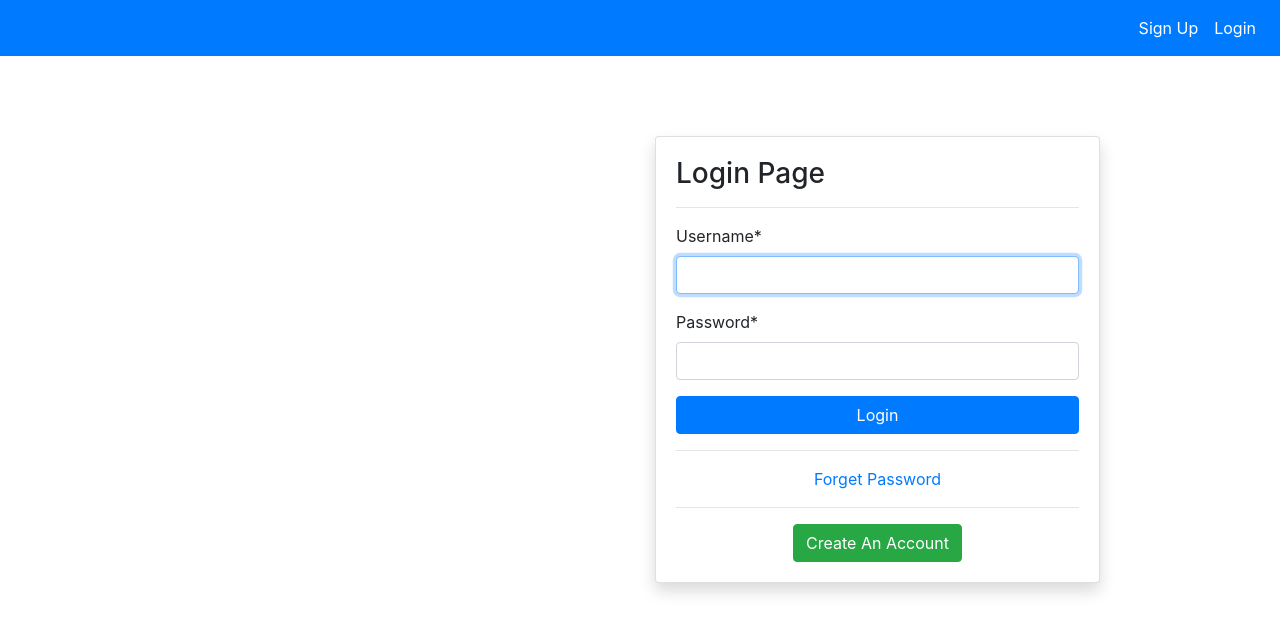
After one commit to fgit-24/Django-Blog-Project, a Django app: page /login/ in a window 1280 px wide. The commit adds this page. Shown: the top 633 px of the page. Run offline with Django 5.2, Linux system fonts and the light colour scheme; some libraries are stand-ins or nearby versions.

```diff
--- a/myproject/settings.py
+++ b/myproject/settings.py
@@ -126,6 +126,8 @@ CRISPY_TEMPLATE_PACK = "bootstrap4"
 # Static files (CSS, JavaScript, Images)
 # https://docs.djangoproject.com/en/5.1/howto/static-files/
 
+LOGIN_REDIRECT_URL = 'blog-index'
+
 STATIC_URL = 'static/'
 
 # Default primary key field type
--- a/templates/partials/nav.html
+++ b/templates/partials/nav.html
@@ -1,20 +1,30 @@
 <nav class="navbar navbar-expand-lg navbar-primary bg-primary fixed">
-    <div class="container">
-    <a class="navbar-brand text-white" href="#">Navbar</a>
+  {% if request.user.is_authenticated  %}
+  <div class="container">
+    <a class="navbar-brand text-white" href="#">Blog</a>
     <button class="navbar-toggler" type="button" data-toggle="collapse" data-target="#navbarSupportedContent" aria-controls="navbarSupportedContent" aria-expanded="false" aria-label="Toggle navigation">
       <span class="navbar-toggler-icon"></span>
     </button>
 
     <div class="collapse navbar-collapse" id="navbarSupportedContent">
-      <ul class="navbar-nav mr-auto">
+      <ul class="navbar-nav ml-auto">
         <li class="nav-item active">
-          <a class="nav-link text-white" href="#">Home <span class="sr-only">(current)</span></a>
+          <a class="nav-link text-white" href="#">Profile <span class="sr-only">(current)</span></a>
         </li>
         <li class="nav-item">
-          <a class="nav-link text-white" href="#">Link</a>
+          <a class="nav-link text-white" href="{% url 'users-logout' %}">Logout</a>
         </li>
       </ul>
-      </form>
+  {% else %}
+      <ul class="navbar-nav ml-auto">
+        <li class="nav-item active">
+          <a class="nav-link text-white" href="{% url 'users-sign-up' %}">Sign Up <span class="sr-only">(current)</span></a>
+        </li>
+        <li class="nav-item">
+          <a class="nav-link text-white" href="{% url 'users-login' %}">Login</a>
+        </li>
+      </ul>
     </div>
-    </div>
-  </nav>
+  </div>
+  {% endif %}
+</nav>
--- /dev/null
+++ b/templates/users/login.html
@@ -0,0 +1,30 @@
+{% extends 'partials/base.html' %}
+{% block title %}Login Page{% endblock %}
+{% load crispy_forms_tags %}
+{% block content %}
+<div class="container">
+    <div class="row mt-5 pt-3">
+        <div class="col-md-5 offset-md-6">
+            <div class="card shadow my-3">
+                <div class="card-body">
+                    <h3>Login Page</h3>
+                    <hr>
+                    <form method="POST">
+                        {% csrf_token %}
+                        {{ form|crispy }}
+                        <input class="btn btn-primary btn-block" type="submit" value="Login">
+                    </form>
+                    <hr>
+                    <div class="text-center my-3" >
+                        <a href="#">Forget Password</a>
+                    </div>
+                    <hr>
+                    <div class="text-center">
+                        <a class="btn btn-success" href="{% url 'users-sign-up' %}">Create An Account</a>
+                    </div>
+                </div>
+            </div>
+        </div>
+    </div>
+</div>
+{% endblock %}
--- a/users/urls.py
+++ b/users/urls.py
@@ -1,6 +1,9 @@
 from django.urls import path
 from .import views
+from django.contrib.auth import views as auth_view
 
 urlpatterns = [
-    path('sign_up', views.sign_up, name='users-sign-up'),
+    path('sign_up/', views.sign_up, name='users-sign-up'),
+    path('login/', auth_view.LoginView.as_view(template_name='users/login.html'), name='users-login'),
+    path('logout/', auth_view.LogoutView.as_view(template_name='users/logout.html'), name='users-logout'),
 ]
```
Also changed, not shown: templates/users/logout.html (added, +21 -0 lines), db.sqlite3.
